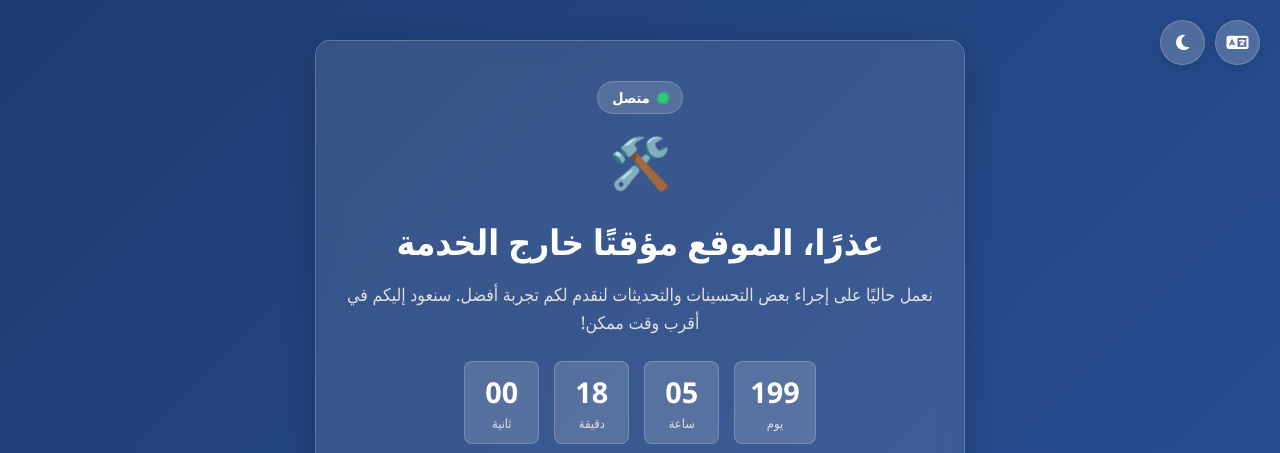
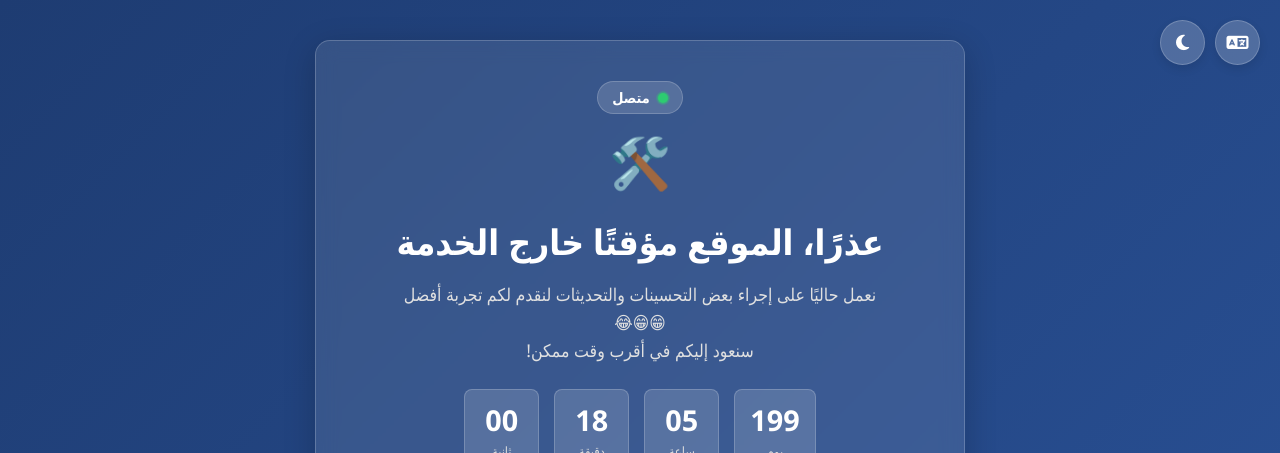
Before and after one commit to rida256/S4-Msila, a plain HTML site: page index.html in a window 1280 px wide. Shown: the top 453 px of the page. Drawn offline with Linux system fonts and the light colour scheme.

Commit message:
Add files via upload

```diff
--- a/index.html
+++ b/index.html
@@ -244,7 +244,7 @@
 
         <h1 id="mainTitle">عذرًا، الموقع مؤقتًا خارج الخدمة</h1>
 
-        <p id="mainDesc">نعمل حاليًا على إجراء بعض التحسينات والتحديثات لنقدم لكم تجربة أفضل. سنعود إليكم في أقرب وقت ممكن!</p>
+        <p id="mainDesc">نعمل حاليًا على إجراء بعض التحسينات والتحديثات لنقدم لكم تجربة أفضل<br>😁😁😂<br>سنعود إليكم في أقرب وقت ممكن!</p>
 
         <div class="countdown-container">
             <div class="time-box">
```
